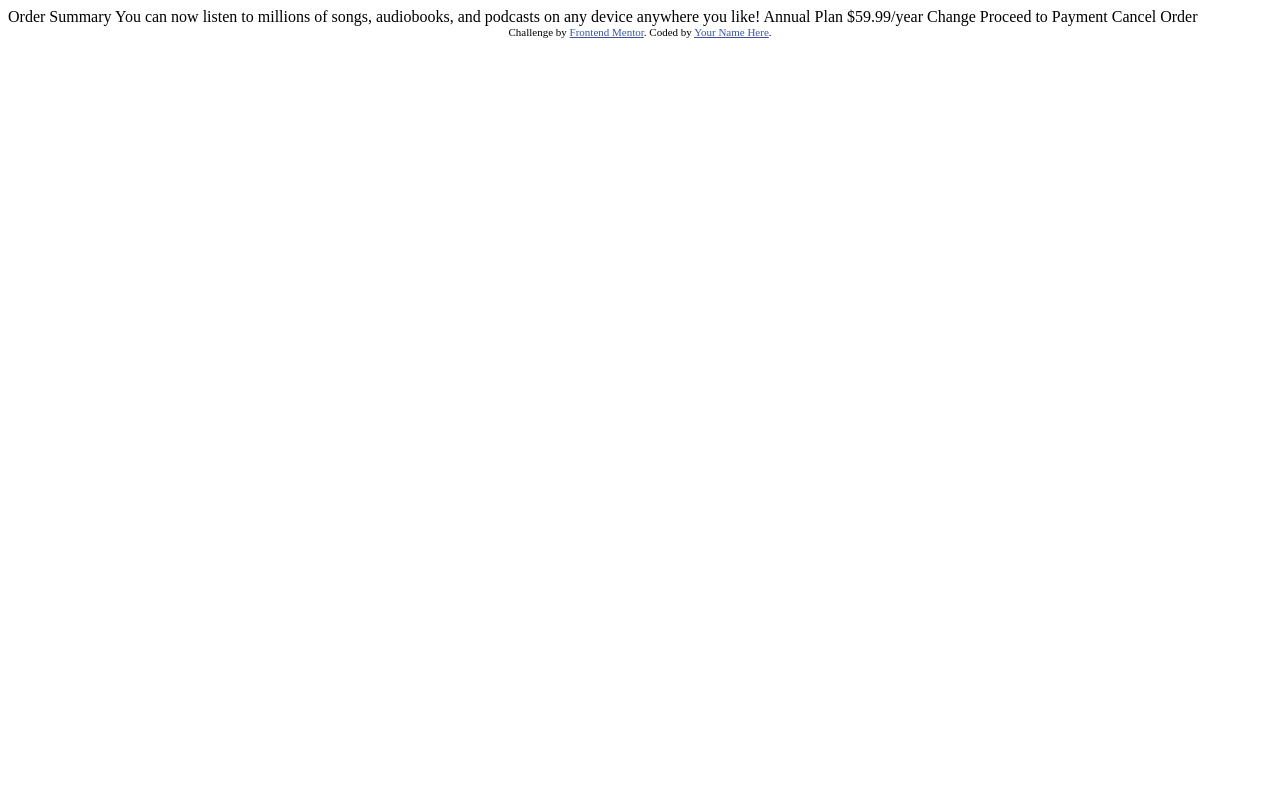
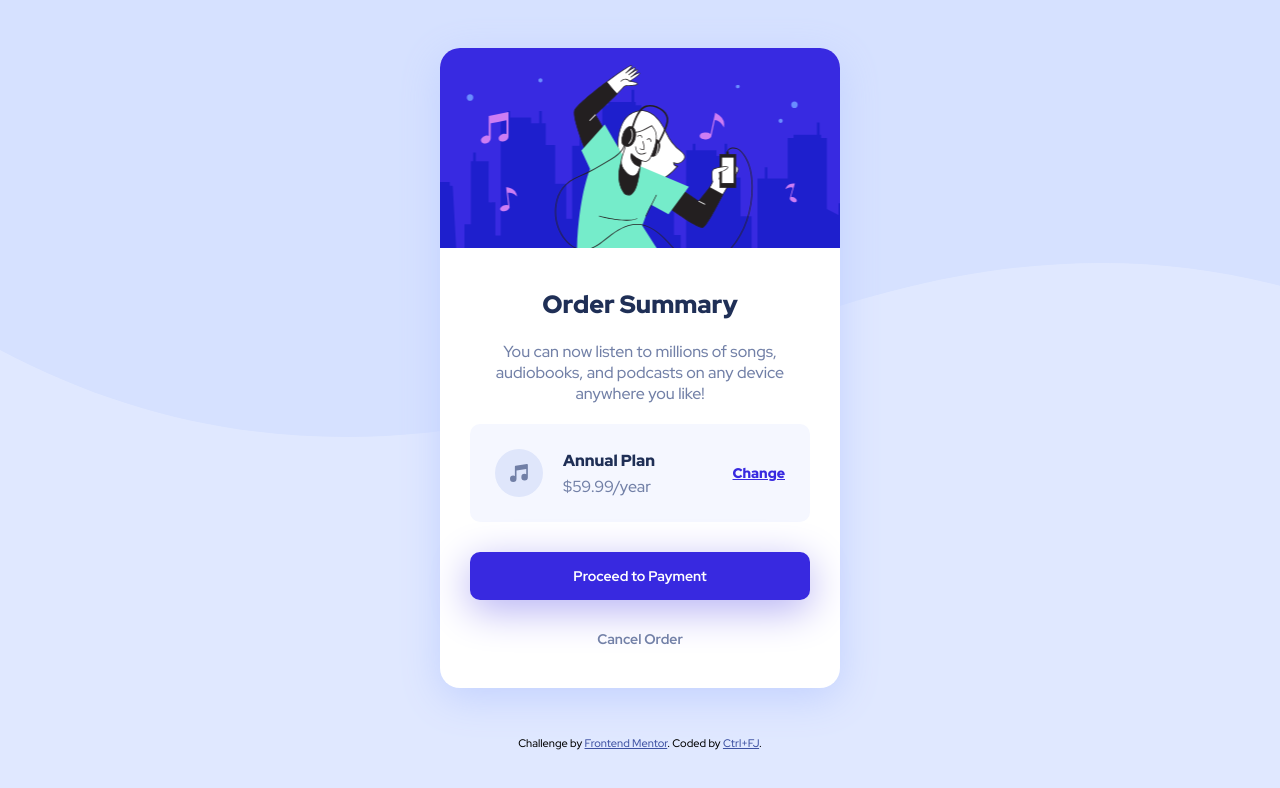
Before and after one commit to FlorianJourde/Frontend-Mentor---1---Order-summary-component, a plain HTML site: page index.html in a window 1280 px wide. Drawn offline with Linux system fonts and the light colour scheme.

Commit message:
First exercice try

```diff
--- a/index.html
+++ b/index.html
@@ -2,36 +2,42 @@
 <html lang="en">
 <head>
   <meta charset="UTF-8">
-  <meta name="viewport" content="width=device-width, initial-scale=1.0"> <!-- displays site properly based on user's device -->
-
+  <meta name="viewport" content="width=device-width, initial-scale=1.0">
   <link rel="icon" type="image/png" sizes="32x32" href="./images/favicon-32x32.png">
-
   <title>Frontend Mentor | Order summary card</title>
-
-  <!-- Feel free to remove these styles or customise in your own stylesheet 👍 -->
-  <style>
-    .attribution { font-size: 11px; text-align: center; }
-    .attribution a { color: hsl(228, 45%, 44%); }
-  </style>
+  <link href="https://fonts.googleapis.com/css2?family=Red+Hat+Display:wght@500;700;900&display=swap" rel="stylesheet">
+  <link rel="stylesheet" href="styles.css">
 </head>
 <body>
-
-  Order Summary
-
-  You can now listen to millions of songs, audiobooks, and podcasts on any
-  device anywhere you like!
-
-  Annual Plan
-  $59.99/year
-
-  Change
-
-  Proceed to Payment
-  Cancel Order
-
-  <div class="attribution">
-    Challenge by <a href="https://www.frontendmentor.io?ref=challenge" target="_blank">Frontend Mentor</a>.
-    Coded by <a href="#">Your Name Here</a>.
-  </div>
+    <div class="background">
+      <div class="card">
+        <div class="image-header"></div>
+        <div class="content">
+          <div class="content__title dark-blue">Order Summary</div>
+          <div class="content__description grey">You can now listen to millions of songs, audiobooks, and podcasts on any
+            device anywhere you like!</div>
+          <div class="discount">
+              <img class="discount__icon-music" src="images/icon-music.svg" alt="">
+            <div class="discount__plan">
+              <div class="discount__title dark-blue">
+                Annual Plan
+              </div>
+              <div class="discount__price grey">
+                $59.99/year
+              </div>
+            </div>
+              <a class="discount__option purple" href="#">Change</a>
+          </div>
+          <div class="order-button">
+            <a href="#" class="order-button--primary">Proceed to Payment</a>
+            <a href="#" class="order-button--tertiary">Cancel Order</a>
+          </div>
+        </div>
+      </div>
+      <div class="attribution">
+        Challenge by <a href="https://www.frontendmentor.io?ref=challenge" target="_blank">Frontend Mentor</a>.
+        Coded by <a href="#">Ctrl+FJ</a>.
+      </div>
+    </div>
 </body>
 </html>
--- /dev/null
+++ b/styles.scss
@@ -0,0 +1,161 @@
+$desaturated-blue: hsl(224, 23%, 55%);
+$pale-blue: hsl(225, 100%, 94%);
+$very-pale-blue: hsl(225, 100%, 98%);
+$bright-blue: hsl(245, 75%, 52%);
+$bright-blue-hover: hsl(245, 75%, 72%);
+$purple-shadow: hsl(245, 75%, 82%);
+$blue-shadow: hsl(225, 100%, 88%);
+$dark-blue: hsl(223, 47%, 23%);
+
+*, ::after, ::before {
+  box-sizing: border-box;
+  margin: 0;
+  padding: 0;
+  font-family: "Red Hat Display", sans-serif;
+}
+
+.background {
+  width: 100%;
+  height: 100%;
+  position: absolute;
+  background-color: $pale-blue;
+  z-index: -1;
+  background-image: url("images/pattern-background-desktop.svg");
+  background-repeat: no-repeat;
+  display: flex;
+  flex-direction: column;
+}
+
+.dark-blue {
+  color : $dark-blue;
+}
+
+.grey {
+  color: $desaturated-blue;
+}
+
+.purple {
+  color: $bright-blue;
+}
+
+.image-header {
+  background-image: url("images/illustration-hero.svg");
+  background-repeat: no-repeat;
+  border-radius: 20px 20px 0 0;
+  background-size: cover;
+  background-position: center;
+  height: 200px;
+}
+
+.card {
+  background-color: white;
+  max-width: 400px;
+  max-height: 800px;
+  text-align: center;
+  margin: auto;
+  border-radius: 20px;
+  box-shadow: $blue-shadow 0 10px 40px;
+}
+
+.content {
+  padding: 30px;
+
+  &__title {
+    font-size: 25px;
+    font-weight: 900;
+    padding-top: 10px;
+    padding-bottom: 20px;
+  }
+
+  &__description {
+    padding-bottom: 20px;
+  }
+}
+
+.discount {
+  background-color: $very-pale-blue;
+  display: flex;
+  padding: 25px;
+  border-radius: 10px;
+  margin-bottom: 30px;
+
+  &__plan {
+    text-align: left;
+    flex: 1;
+    margin: auto;
+  }
+
+  &__title {
+    font-weight: 900;
+    margin-bottom: 5px;
+  }
+
+  &__icon-music {
+    margin: auto;
+    margin-right: 20px
+  }
+
+  &__option {
+    margin: auto;
+    font-weight: 900;
+    font-size: 14px;
+    transition: color 0.25s;
+  }
+
+  &__option:hover {
+    color: $bright-blue-hover;
+    text-decoration: none;
+  }
+}
+
+.order-button {
+  a {
+    text-decoration: none;
+    border-radius: 10px;
+    font-weight: 700;
+    font-size: 14px;
+  }
+
+  &--primary {
+    padding: 15px;
+    background-color: $bright-blue;
+    margin-top: 30px;
+    margin-bottom: 30px;
+    color: white;
+    display: block;
+    box-shadow: $purple-shadow 0 10px 40px;
+    transition: background-color 0.25s;
+  }
+
+  &--primary:hover {
+    background-color: $bright-blue-hover;
+  }
+
+  &--tertiary {
+    color: $desaturated-blue;
+    display: block;
+    margin-top: 10px;
+    margin-bottom: 10px;
+    transition: color 0.25s;
+  }
+
+  &--tertiary:hover {
+    color: black;
+  }
+}
+
+.attribution {
+  font-size: 11px;
+  text-align: center;
+  margin-bottom: 50px;
+}
+
+.attribution a {
+  color: hsl(228, 45%, 44%);
+}
+
+@media screen and (max-width: 500px) {
+  .card {
+    margin: 20px
+  }
+}
```
Also changed, not shown: styles.css (added), 1 other file.
